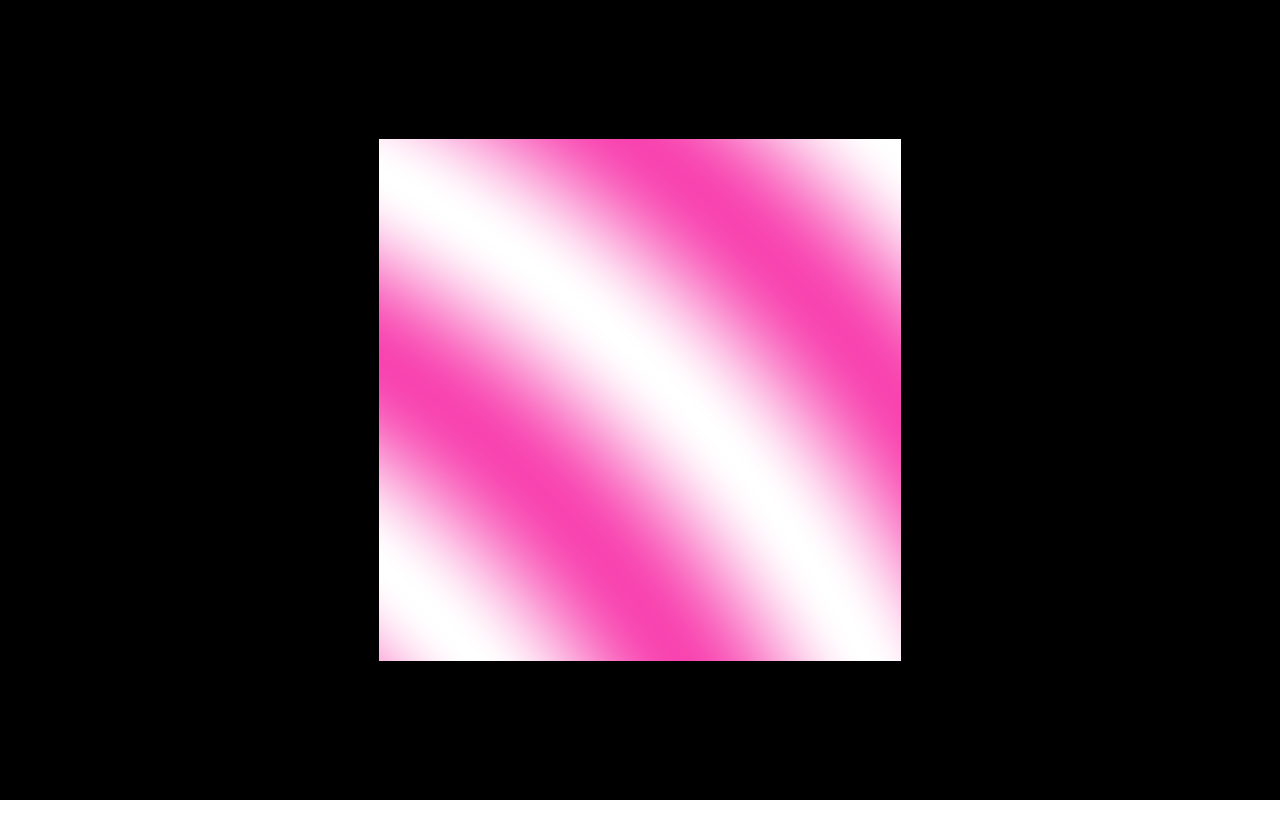
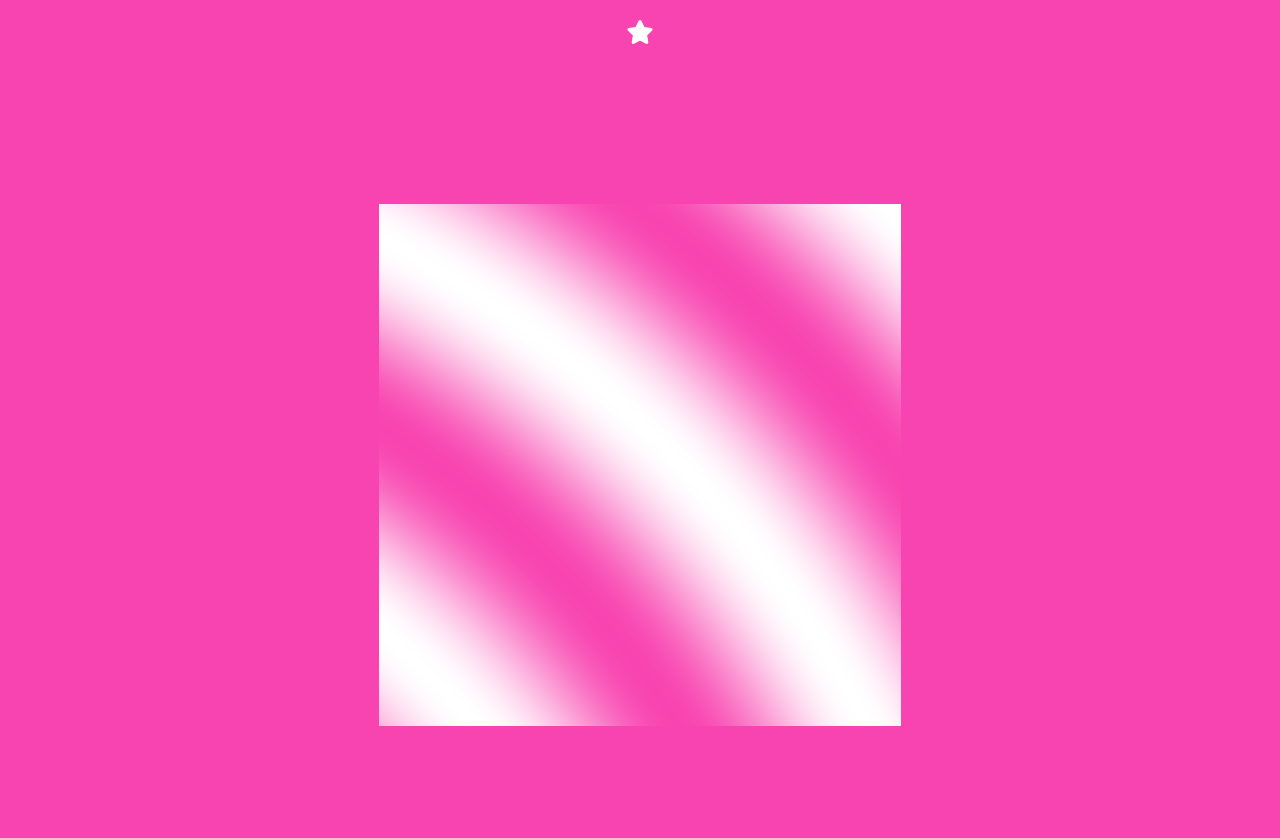
Before and after one commit to lizhagearty/lizhagearty-projects, a React (Create React App) app in the folder visual-simulator/: page / in a window 1280 px wide. Shown: the top 838 px of the page. Before the commit the page ends 800 px from the top, so only its background shows below. Built offline with nearby package versions, Linux system fonts and the light colour scheme.

Commit message:
pink background, add header star icon

```diff
--- a/visual-simulator/public/index.html
+++ b/visual-simulator/public/index.html
@@ -10,6 +10,8 @@
       content="Web site created using create-react-app"
     />
     <link rel="apple-touch-icon" href="%PUBLIC_URL%/logo192.png" />
+    <link rel="stylesheet" href="https://cdnjs.cloudflare.com/ajax/libs/font-awesome/5.15.3/css/all.min.css">
+
     <!--
       manifest.json provides metadata used when your web app is installed on a
       user's mobile device or desktop. See https://developers.google.com/web/fundamentals/web-app-manifest/
--- a/visual-simulator/src/App.css
+++ b/visual-simulator/src/App.css
@@ -1,5 +1,9 @@
 .App {
   text-align: center;
+}
+
+body {
+  background-color: #f844b0; /* A light pink color; adjust the hex as needed */
 }
 
 .App-logo {
--- a/visual-simulator/src/App.js
+++ b/visual-simulator/src/App.js
@@ -2,10 +2,12 @@
 import React from 'react';
 import './App.css';
 import RippleEffect from './RippleEffect';
+import Header from './components/Header';
 
 function App() {
   return (
     <div className="App">
+      <Header />
       <RippleEffect />
     </div>
   );
--- a/visual-simulator/src/RippleEffect.js
+++ b/visual-simulator/src/RippleEffect.js
@@ -13,6 +13,11 @@ const RippleEffect = () => {
 
         const renderer = new THREE.WebGLRenderer();
         renderer.setSize(window.innerWidth, window.innerHeight);
+
+        // Set the background color of the canvas
+        const pinkColor = new THREE.Color(0xf844b0); // Color in hexadecimal
+        renderer.setClearColor(pinkColor, 1); // Setting the clear color to pink
+
         mountRef.current.appendChild(renderer.domElement);
 
         // Custom Shader Material
--- /dev/null
+++ b/visual-simulator/src/components/Header.js
@@ -0,0 +1,14 @@
+// src/components/Header.js
+
+import React from 'react';
+// import '../styles/Header.css';
+
+function Header() {
+  return (
+    <a href="https://lizhagearty.vercel.app/"><div style={{ padding: '20px' }}>
+       <i class="fas fa-star" style={{ color: 'white', fontSize: '24px' }}></i>
+    </div></a>
+  );
+}
+
+export default Header;
```
